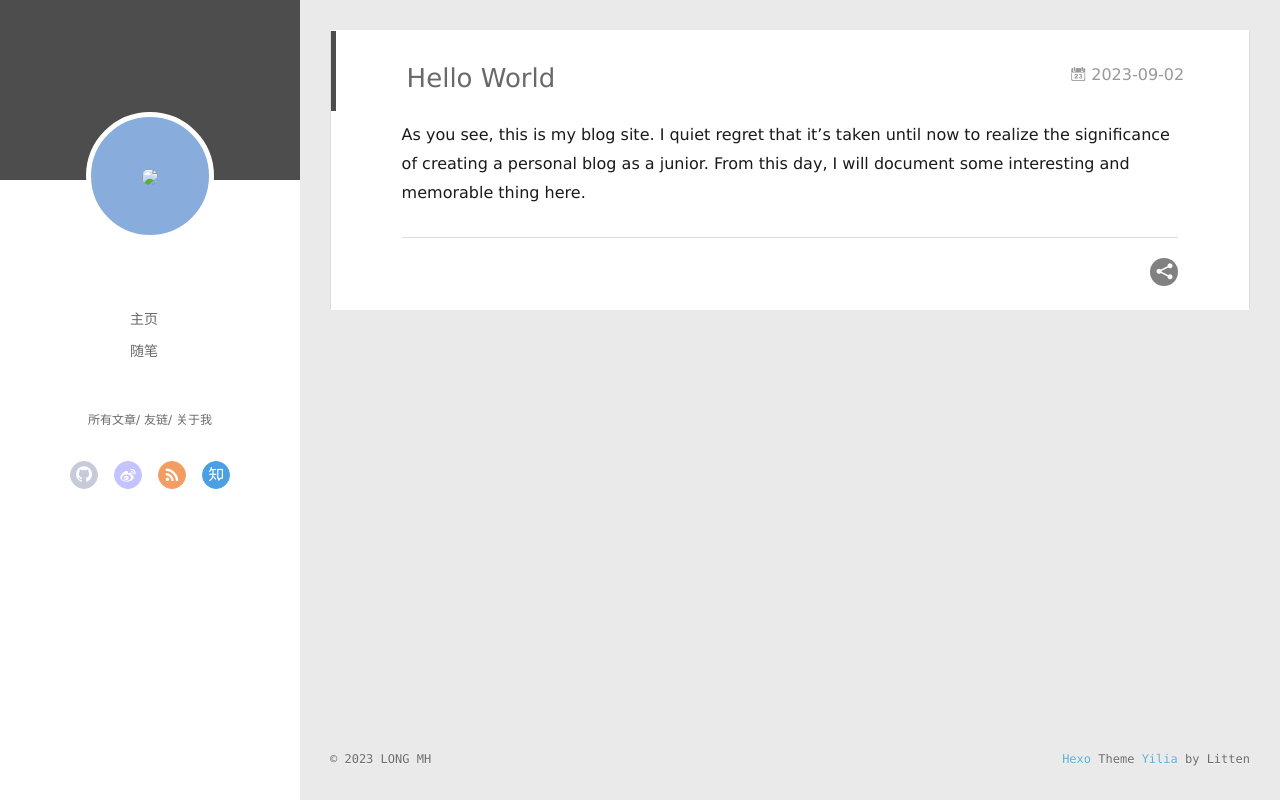
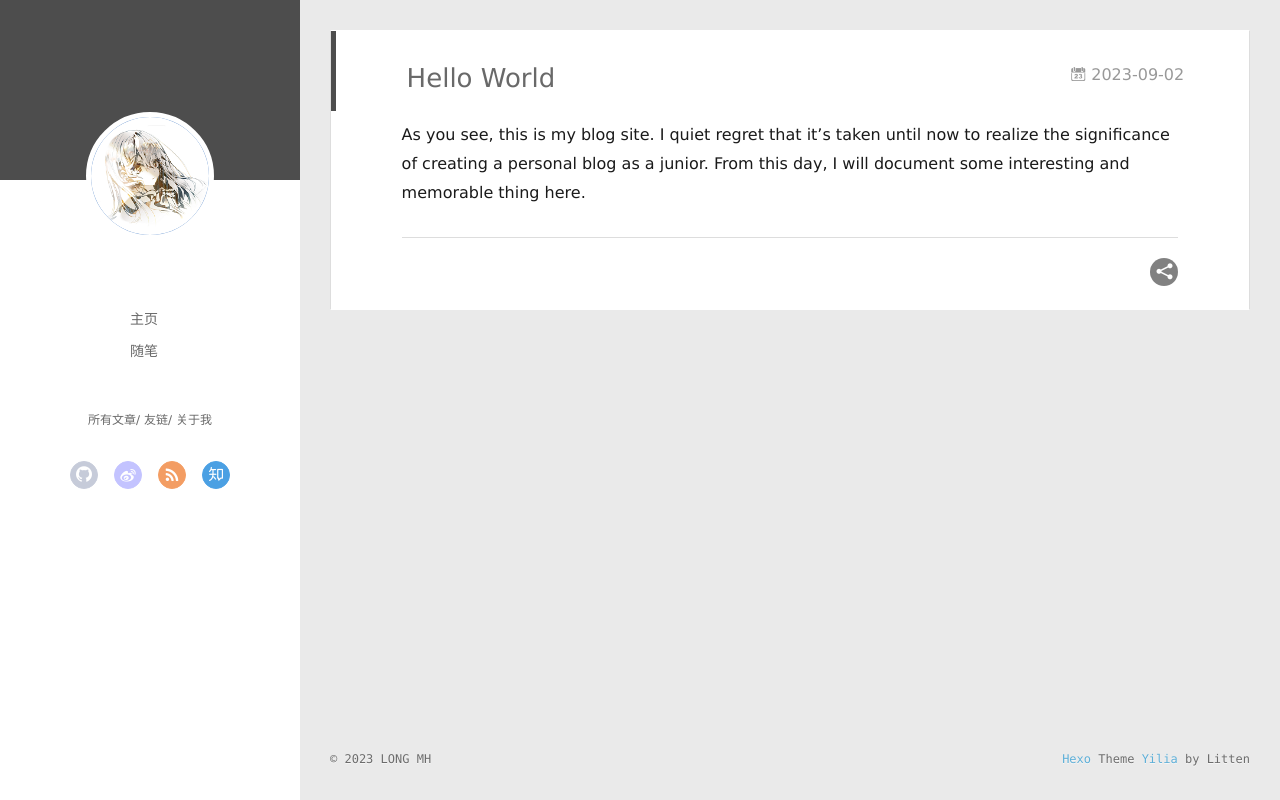
Before and after one commit to AAAAsked/AAAAsked.github.io, a plain HTML site: page 2023/09/02/hello-world/index.html in a window 1280 px wide. Drawn offline with Linux system fonts and the light colour scheme.

Commit message:
Site updated: 2023-09-02 19:17:43

```diff
--- a/2023/09/02/hello-world/index.html
+++ b/2023/09/02/hello-world/index.html
@@ -16,7 +16,7 @@
 <meta property="og:description" content="As you see, this is my blog site. I quiet regret that it’s taken until now to realize the significance of creating a personal blog as a junior. From this day, I will document some interesting and memo">
 <meta property="og:locale">
 <meta property="article:published_time" content="2023-09-02T06:25:51.424Z">
-<meta property="article:modified_time" content="2023-09-02T11:02:13.139Z">
+<meta property="article:modified_time" content="2023-09-02T11:14:59.686Z">
 <meta property="article:author" content="LONG MH">
 <meta name="twitter:card" content="summary">
 
@@ -47,7 +47,7 @@
 <div class="intrude-less">
 	<header id="header" class="inner">
 		<a href="/" class="profilepic">
-			<img src="/assets/blogImg/yingyi-xsu-.png" class="js-avatar">
+			<img src="/asserts/blogImg/yingyi-xsu-.png" class="js-avatar">
 		</a>
 		<hgroup>
 		  <h1 class="header-author"><a href="/"></a></h1>
@@ -105,7 +105,7 @@
 	<div class="intrude-less">
 		<header id="header" class="inner">
 			<div class="profilepic">
-				<img src="/assets/blogImg/yingyi-xsu-.png" class="js-avatar">
+				<img src="/asserts/blogImg/yingyi-xsu-.png" class="js-avatar">
 			</div>
 			<hgroup>
 			  <h1 class="header-author js-header-author"></h1>
```
Also changed, not shown: archives/2023/09/index.html (+2 -2 lines), archives/2023/index.html (+2 -2 lines), archives/index.html (+2 -2 lines), index.html (+2 -2 lines), asserts/blogImg/litten.png (added).
